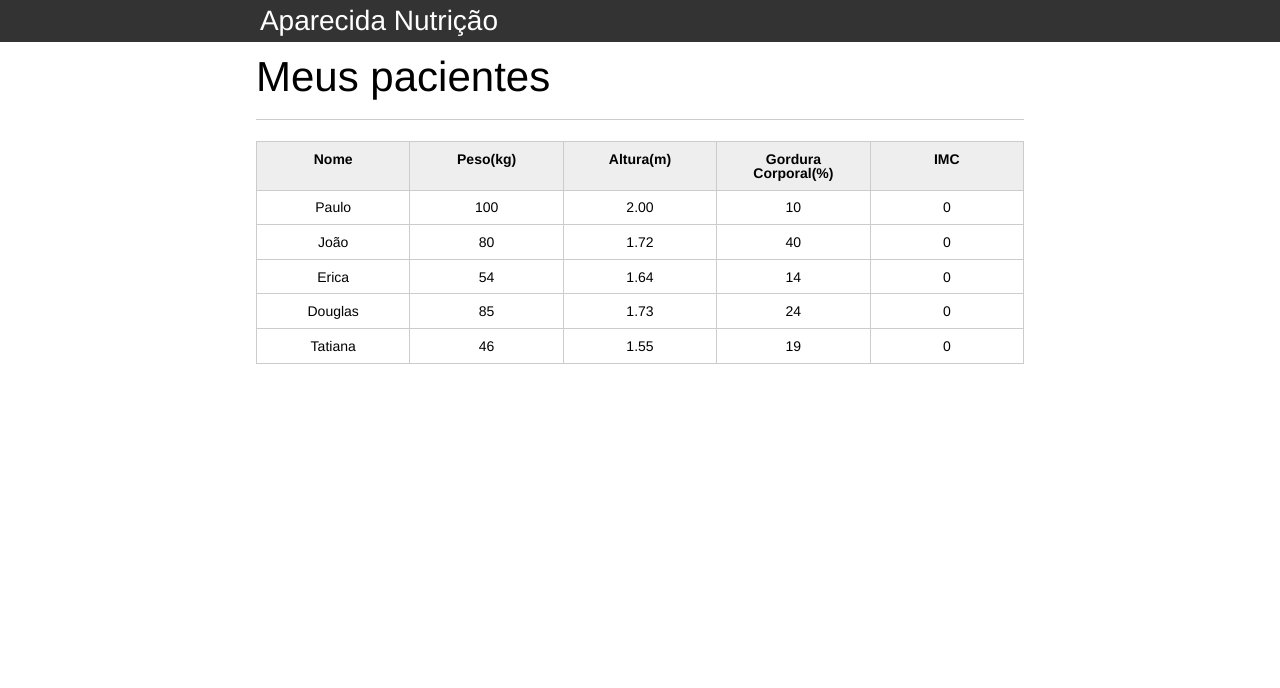
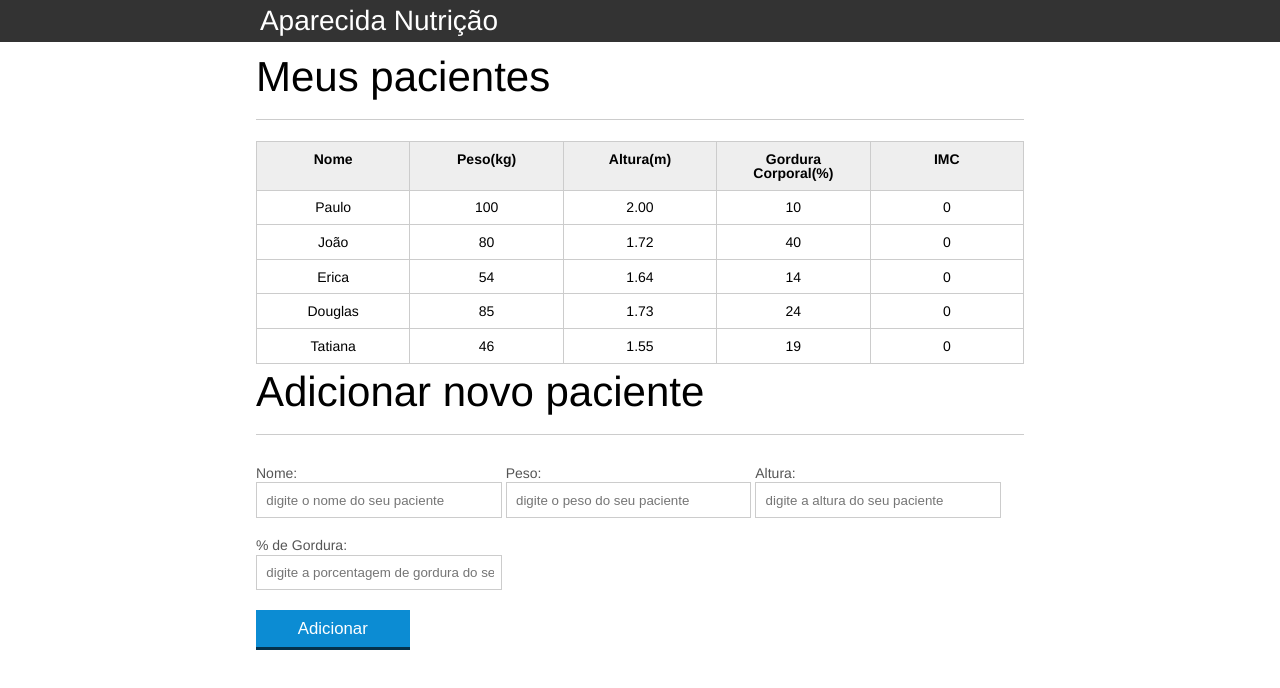
Before and after one commit to EduardaAntonelli/introducao-javascript, a plain HTML site: page index.html in a window 1280 px wide. Drawn offline with Linux system fonts and the light colour scheme.

```diff
--- a/index.html
+++ b/index.html
@@ -74,7 +74,37 @@
 			</table>
 
 		</section>
+
+		<!-- Inserir Tabela -->
+		<section class="container">
+			<h2 id="titulo-form">Adicionar novo paciente</h2>
+			<form id="form-adiciona">
+				<div class="grupo">
+					<label for="nome">Nome:</label>
+					<input id="nome" name="nome" type="text" placeholder="digite o nome do seu paciente" class="campo">
+				</div>
+				<div class="grupo">
+					<label for="peso">Peso:</label>
+					<input id="peso" name="peso" type="text" placeholder="digite o peso do seu paciente"
+						class="campo campo-medio">
+				</div>
+				<div class="grupo">
+					<label for="altura">Altura:</label>
+					<input id="altura" name="altura" type="text" placeholder="digite a altura do seu paciente"
+						class="campo campo-medio">
+				</div>
+				<div class="grupo">
+					<label for="gordura">% de Gordura:</label>
+					<input id="gordura" type="text" placeholder="digite a porcentagem de gordura do seu paciente"
+						class="campo campo-medio">
+				</div>
+
+				<button id="adicionar-paciente" class="botao bto-principal">Adicionar</button>
+			</form>
+		</section>
+
 	</main>
+
 	<script>
 		src = "js/principal.js"
 	</script>
```
